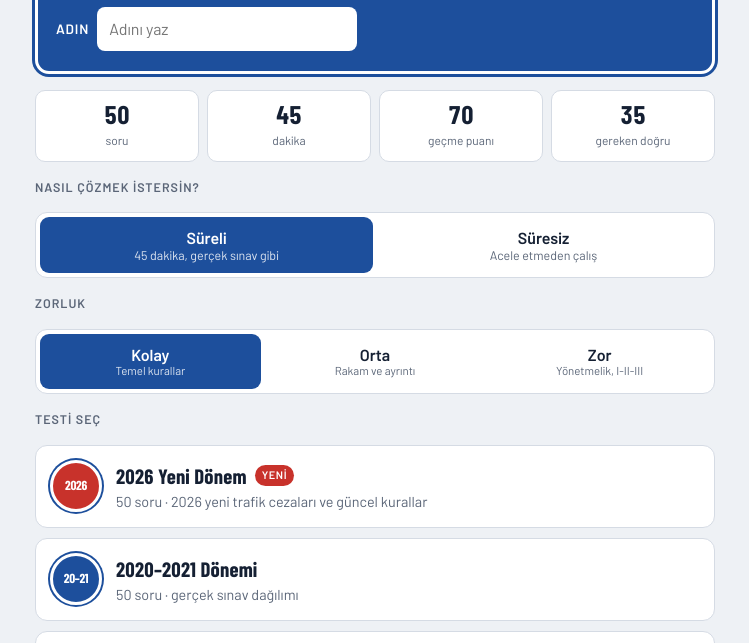
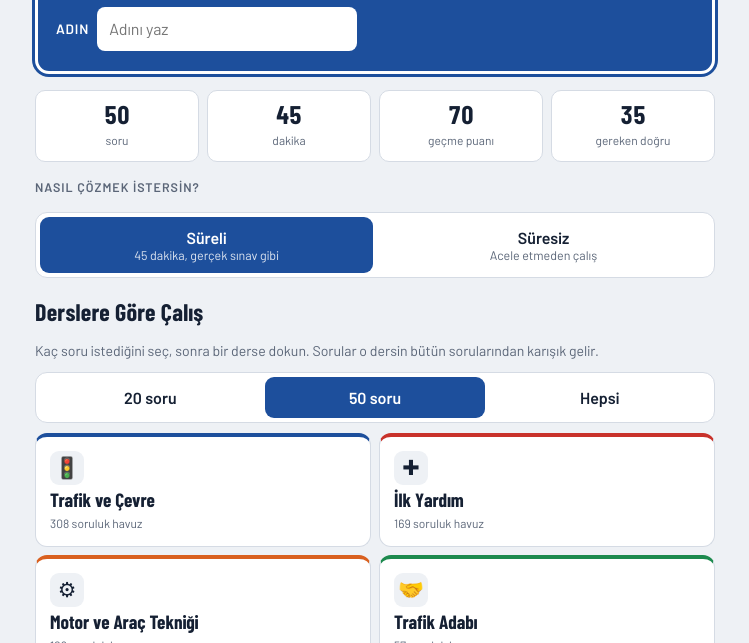
Before and after one commit to lazziya5353/sinav-hazirlik, a plain HTML site: page index.html in a window 1280 px wide. Shown: the part 152-795 px from the top of the page, without its empty margins (265-1014 px from the left). Drawn offline with nearby package versions, Linux system fonts and the light colour scheme; a web font is replaced by a local one.

Commit message:
Add files via upload

```diff
--- a/index.html
+++ b/index.html
@@ -65,6 +65,15 @@ button:focus-visible,input:focus-visible{outline:3px solid var(--yellow);outline
 .seg3 .lv-orta.on{background:#d9601f}
 .seg3 .lv-zor.on{background:#152033}
 .test.lv-orta .sign{background:#d9601f;box-shadow:0 0 0 2px #d9601f}
+.ders-sec{display:flex;flex-direction:column;gap:10px}
+.ders-sec h2{font-size:1.5rem}
+.dgrid{display:grid;grid-template-columns:repeat(2,1fr);gap:8px}
+.dbtn{display:flex;flex-direction:column;align-items:flex-start;gap:4px;padding:14px;border-radius:12px;border:1px solid var(--line);background:var(--surface);color:var(--fg);text-align:left;min-height:96px;border-top:4px solid var(--sign)}
+.dbtn b{font-family:var(--display);font-size:1.2rem;line-height:1.1}
+.dbtn small{font-size:.75rem;color:var(--muted)}
+.dbtn .dic{font-size:1.3rem;line-height:1;width:34px;height:34px;display:grid;place-items:center;border-radius:9px;background:var(--bg)}
+.dbtn.d-T{border-top-color:#1d4f9c} .dbtn.d-I{border-top-color:#c8322b} .dbtn.d-M{border-top-color:#d9601f} .dbtn.d-A{border-top-color:#1d8a4e}
+.dbtn:hover{border-color:var(--sign)}
 .kurs-sec{display:flex;flex-direction:column;gap:12px;background:var(--surface);border:1px solid var(--line);border-radius:14px;padding:16px}
 .khead{display:flex;align-items:center;gap:10px}
 .khead h2{font-size:1.6rem}
@@ -1048,6 +1057,11 @@ const POOL = {0:q=>q[1]<=4, 5:q=>q[1]===5, 6:q=>q[1]===6, 7:q=>q[1]<=6};
 const KURSSETS = [11,12,13,14,15,16,17,18].map((id,i)=>({id, kod:["1","2","3","4","5–6","7","8","9"][i], ad:"Kurs Denemesi "+["1","2","3","4","5–6","7","8","9"][i], kurs:true}));
 const DERS = {21:"I",22:"T",23:"M",24:"A"};
 const DERSSETS = Object.entries(DERS).map(([id,k])=>({id:+id, ad:"Kurs · "+KAT[k], kurs:true}));
+const GENEL = {31:"T",32:"I",33:"M",34:"A"};
+const GENELSETS = Object.entries(GENEL).map(([id,k])=>({id:+id, ad:KAT[k]+" Soruları", genel:true}));
+const DERSICON = {T:"🚦",I:"✚",M:"⚙",A:"🤝"};
+const tumDers = k => { const seen=new Set(); return Q.filter(q=>q[0]===k).filter(q=>{ if(seen.has(q[2])) return false; seen.add(q[2]); return true; }); };
+const dersAdet = () => { const v=store.get("dersAdet"); return v==="hepsi"||v===20||v===50 ? v : 50; };
 const kursDers = k => { const seen=new Set(); return Q.filter(q=>q[1]>=11&&q[1]<=18&&q[0]===k).filter(q=>{ if(seen.has(q[2])) return false; seen.add(q[2]); return true; }); };
 const SETS = [
   {id:4, kod:"2026", ad:"2026 Yeni Dönem", alt:"50 soru · 2026 yeni trafik cezaları ve güncel kurallar", yeni:true},
@@ -1194,7 +1208,7 @@ const name = () => (store.get("ad")||"").trim();
 const timed = () => store.get("sureli") !== false;
 const level = () => ["kolay","orta","zor"].includes(store.get("zorluk")) ? store.get("zorluk") : "kolay";
 const setsFor = lv => LVSETS[lv] || SETS;
-const ALLSETS = () => SETS.concat(LVSETS.orta, LVSETS.zor, KURSSETS, DERSSETS).filter((s,i,a)=>a.findIndex(x=>x.id===s.id)===i);
+const ALLSETS = () => SETS.concat(LVSETS.orta, LVSETS.zor, KURSSETS, DERSSETS, GENELSETS).filter((s,i,a)=>a.findIndex(x=>x.id===s.id)===i);
 const fmt = s => `${String(Math.floor(Math.max(0,s)/60)).padStart(2,"0")}:${String(Math.max(0,s)%60).padStart(2,"0")}`;
 const setMode = q => app.classList.toggle("quizmode", q);
 const bottom = html => { let b=document.getElementById("bb"); if(!html){ if(b) b.remove(); return } if(!b){ b=document.createElement("div"); b.id="bb"; b.className="bottombar"; document.body.appendChild(b) } b.innerHTML=`<div class="in">${html}</div>`; return b };
@@ -1219,6 +1233,12 @@ function home(){
     <button id="m1" class="${timed()?"on":""}" aria-pressed="${timed()}">Süreli<small>45 dakika, gerçek sınav gibi</small></button>
     <button id="m0" class="${timed()?"":"on"}" aria-pressed="${!timed()}">Süresiz<small>Acele etmeden çalış</small></button>
   </div>
+  <section class="ders-sec" aria-labelledby="dh">
+    <h2 id="dh">Derslere Göre Çalış</h2>
+    <p class="note">Kaç soru istediğini seç, sonra bir derse dokun. Sorular o dersin bütün sorularından karışık gelir.</p>
+    <div class="seg seg3" role="group" aria-label="Soru sayısı">${[[20,"20 soru"],[50,"50 soru"],["hepsi","Hepsi"]].map(([v,l])=>`<button class="adb${dersAdet()===v?" on":""}" data-adet="${v}" aria-pressed="${dersAdet()===v}">${l}</button>`).join("")}</div>
+    <div class="dgrid">${GENELSETS.map(s=>{const k=GENEL[s.id],n=tumDers(k).length;return `<button class="dbtn d-${k}" data-set="${s.id}"><span class="dic" aria-hidden="true">${DERSICON[k]}</span><b>${KAT[k]}</b><small>${dersAdet()==="hepsi"?`${n} sorunun hepsi`:`${n} soruluk havuz`}${best[s.id]!=null?` · en iyi ${best[s.id]}`:""}</small></button>`}).join("")}</div>
+  </section>
   <div class="label">Zorluk</div>
   <div class="seg seg3" role="group" aria-label="Zorluk seçimi">
     ${[["kolay","Kolay","Temel kurallar"],["orta","Orta","Rakam ve ayrıntı"],["zor","Zor","Yönetmelik, I-II-III"]].map(([k,a,b])=>`<button class="lvb lv-${k}${level()===k?" on":""}" data-lv="${k}" aria-pressed="${level()===k}">${a}<small>${b}</small></button>`).join("")}
@@ -1266,7 +1286,8 @@ function home(){
   document.getElementById("m1").onclick=()=>{store.set("sureli",true);home()};
   document.getElementById("m0").onclick=()=>{store.set("sureli",false);home()};
   app.querySelectorAll(".lvb").forEach(b=>b.onclick=()=>{store.set("zorluk",b.dataset.lv);home();document.querySelector(".seg3")?.scrollIntoView({block:"start"})});
-  app.querySelectorAll(".test,.kbtn,.kchip").forEach(b=>b.onclick=()=>start(+b.dataset.set));
+  app.querySelectorAll(".adb").forEach(b=>b.onclick=()=>{const v=b.dataset.adet; store.set("dersAdet", v==="hepsi"?v:+v); home(); document.querySelector(".ders-sec")?.scrollIntoView({block:"start"})});
+  app.querySelectorAll(".test,.kbtn,.kchip,.dbtn").forEach(b=>b.onclick=()=>start(+b.dataset.set));
   document.getElementById("pl").onclick=()=>practice("levha");
   document.getElementById("pg").onclick=()=>practice("gecis");
   document.getElementById("pk").onclick=()=>practice("gosterge");
@@ -1275,7 +1296,10 @@ function home(){
 // ---------- Sınav ----------
 function start(id){
   let list;
-  if(DERS[id]){
+  if(GENEL[id]){
+    const all=shuffle(tumDers(GENEL[id])), a=dersAdet();
+    list = a==="hepsi" ? all : all.slice(0,a);
+  } else if(DERS[id]){
     list = shuffle(kursDers(DERS[id]));
   } else if(id>=11 && id<=18){
     list = Q.filter(q=>q[1]===id);
--- a/sw.js
+++ b/sw.js
@@ -1,5 +1,5 @@
 // Ehliyet Sınav Kampı - internetsiz çalışma
-const CACHE = "ehliyet-43330334";
+const CACHE = "ehliyet-64479386";
 const FILES = ["/", "/index.html", "/manifest.webmanifest", "/icon.svg", "/icon-192.png", "/icon-512.png", "/apple-touch-icon.png"];
 self.addEventListener("install", e => {
   e.waitUntil(caches.open(CACHE).then(c => c.addAll(FILES)).then(() => self.skipWaiting()));
```
